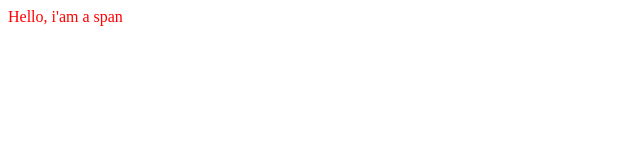
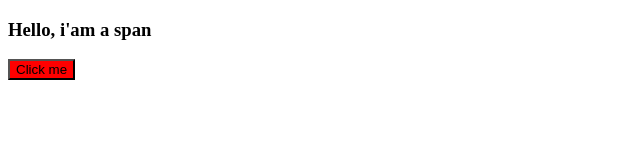
Before and after one commit to rami242424/react-for-beginner, a plain HTML site: page index.html in a window 1280 px wide. Shown: the whole page, without its empty margins (0-640 px from the left). Drawn offline with nearby package versions, Linux system fonts and the light colour scheme.

Commit message:
2.3 Events in React, React.createElement로 html 만들고 이벤트 추가하기

```diff
--- a/index.html
+++ b/index.html
@@ -13,11 +13,25 @@
 <script src="https://unpkg.com/react-dom@18.0.0/umd/react-dom.production.min.js"></script>
 <script>
     const root = document.getElementById("root");
-    const span = React.createElement(
-        "span",
-        {id:"sexy-span" , style : {color : 'red'}},
+    const h3 = React.createElement(
+        "h3",
+        {
+            onMouseEnter: () => console.log("mouse enter"),
+        },
         "Hello, i'am a span"
     );
-    ReactDOM.render(span, root); // span을 사용자에게 보여준다.
+    const btn = React.createElement(
+        "button",
+        {
+            onClick: () => console.log("i am clicked"),
+            style: {
+                backgroundColor: "red",
+            }
+        },
+        "Click me"
+    );
+    // ReactDOM.render(span, root); // span을 사용자에게 보여준다.
+    const container = React.createElement("div", null, [h3, btn]);
+    ReactDOM.render(container, root);
 </script>
 </html>
```
